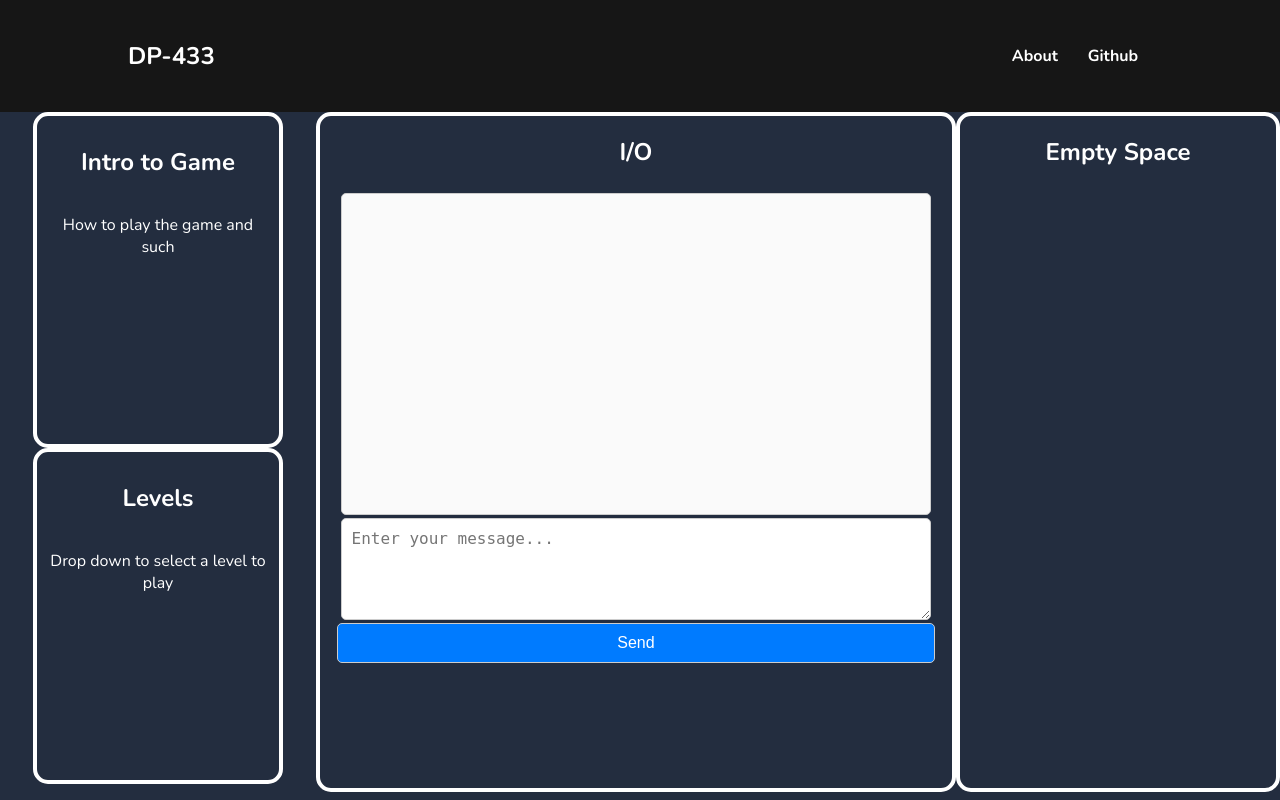
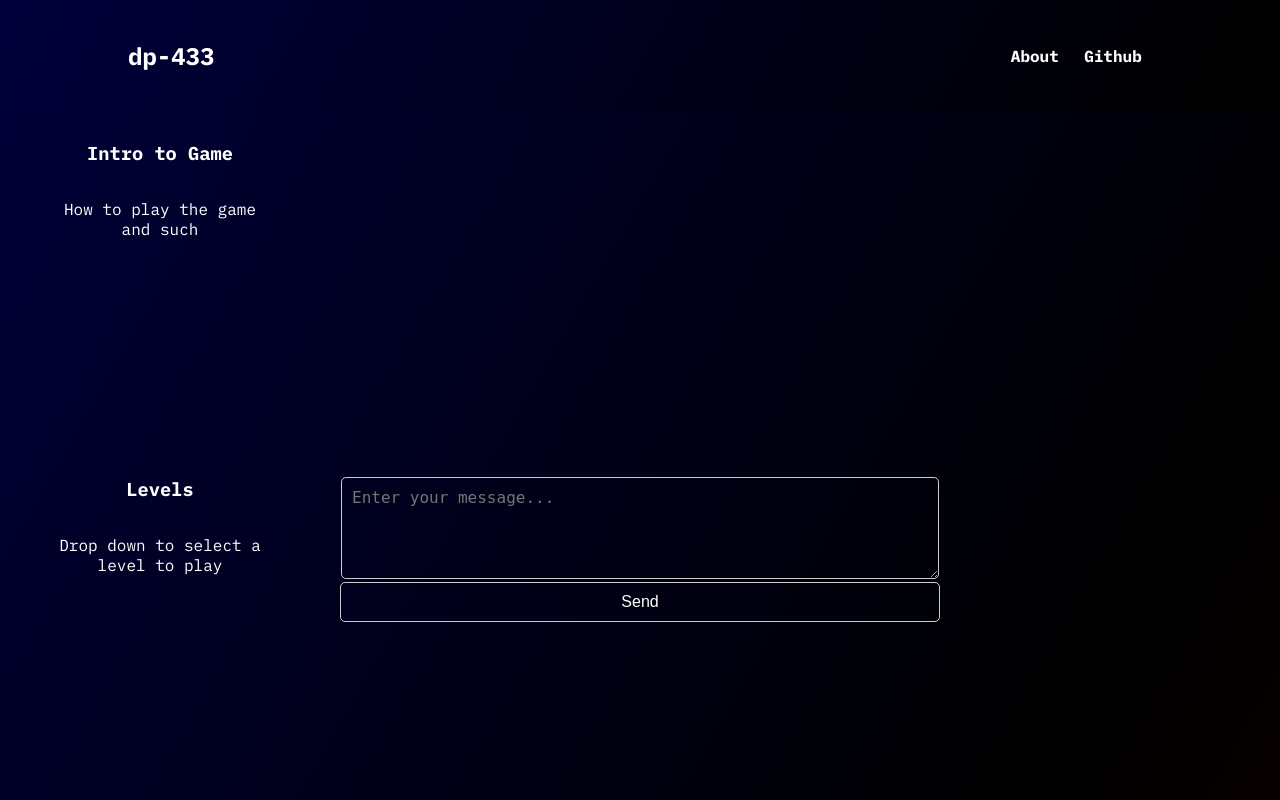
Before and after one commit to rdallim2/CS433_Proj, a Flask app: page / in a window 1280 px wide. Run offline with Flask 3, Linux system fonts and the light colour scheme; some libraries are stand-ins or nearby versions.

Commit message:
Gradient background applied, gradually making it look better.

```diff
--- a/static/styles.css
+++ b/static/styles.css
@@ -1,19 +1,34 @@
 /* styles.css */
+@import url('https://fonts.googleapis.com/css2?family=IBM+Plex+Mono:ital,wght@0,100;0,200;0,300;0,400;0,500;0,600;0,700;1,100;1,200;1,300;1,400;1,500;1,600;1,700&family=Nunito:ital,wght@0,200..1000;1,200..1000&family=Poppins:ital,wght@0,100;0,200;0,300;0,400;0,500;0,600;0,700;0,800;0,900;1,100;1,200;1,300;1,400;1,500;1,600;1,700;1,800;1,900&display=swap');
+
+
+body {
+    margin: 0;
+    padding: 0;
+    font-family: "IBM Plex Mono", serif;
+    background: linear-gradient(300deg,#410000,#000000,#010056);
+    background-size: 280% 180%;
+    animation: gradient-animation 9s ease infinite;
+    color: #fff;
+}
 header {
-    background-color: #161616;
+    background: inherit;
     font-size:larger;
     color: #fff;
     padding: 20px 0;
     border-bottom-style: 2px solid #0f0f0f;
 }
-
-body {
-    margin: 0;
-    padding: 0;
-    font-family: 'Nunito', sans-serif;
-    background-color:#232D3F;
-    color: #fff;
-}
+@keyframes gradient-animation {
+    0% {
+      background-position: 0% 50%;
+    }
+    50% {
+      background-position: 100% 50%;
+    }
+    100% {
+      background-position: 0% 50%;
+    }
+  }
 
 .container {
     width: 80%;
@@ -104,7 +119,7 @@ a{
 .sidebar div {
     display: flex;
     justify-content: flex-start;
-    border: 4px solid white;
+    /* border: 4px solid white; */
     flex: 1;
     width: 70%;
 }
@@ -115,7 +130,7 @@ a{
     text-align: center;
     flex: 1;
     border-radius: 15px;
-    border: 4px solid white;
+    /* border: 4px solid white;   */
     width: 75%;
 }
 
@@ -127,7 +142,7 @@ a{
     text-align: center;
     flex: 2;
     border-radius: 15px;
-    border: 4px solid white;
+    /* border: 4px solid white; */
 
     gap: 5px; /* Space between elements */
 }
@@ -138,17 +153,33 @@ a{
     flex-direction: column;
     align-items: center;
     gap: 3px; /* Space between chat components */
+
 }
 
 .messages {
     width: 90%; /* Fill the width of the chat container */
     height: 300px; /* Set a fixed height for the chat area */
-    border: 1px solid #ccc;
+    /* border: 1px solid #ccc; */
     border-radius: 5px;
     padding: 10px;
-    background-color: #fafafa;
+    /*background-color: #fafafa;*/
     overflow-y: auto; /* Allow scrolling */
-    color: black;
+    scrollbar-color: grey transparent;
+    color: white;
+}
+
+/* For WebKit browsers (Chrome, Edge, Safari) */
+.messages::-webkit-scrollbar {
+    width: 8px; /* Adjust scrollbar width */
+}
+
+.messages::-webkit-scrollbar-thumb {
+    background-color: gray; /* Scrollbar handle */
+    border-radius: 4px;
+}
+
+.messages::-webkit-scrollbar-track {
+    background: transparent; /* Transparent track */
 }
 
 .input-container {
@@ -158,21 +189,25 @@ a{
     width: 90%;
 }
 
+@import url('https://fonts.googleapis.com/css2?family=Roboto+Mono:wght@400;700&display=swap');
 textarea {
     width: 100%; /* Limit width of the textarea */
     height: 80px;
     padding: 10px;
     border-radius: 5px;
+    background: transparent;
     border: 1px solid #ccc;
     font-size: 16px;
+    color: white;
+    font: roboto-mono;
 }
 
 button {
-    width: 105%; /* Same width as the textarea */
+    width: 104%; /* Same width as the textarea */
     padding: 10px;
     border-radius: 5px;
     border: 1px solid #ccc;
-    background-color: #007bff;
+    background: transparent;
     color: white;
     font-size: 16px;
     cursor: pointer;
@@ -180,7 +215,7 @@ button {
 }
 
 button:hover {
-    background-color: #0056b3;
+    border-color: #009b24;
 }
 
 
@@ -195,7 +230,7 @@ button:hover {
 
 .user-message {
     display: block;
-    background-color: lightgrey;
+    background-color: transparent;
     color: white;
     padding: 8px 12px;
     border-radius: 5px;
--- a/templates/index.html
+++ b/templates/index.html
@@ -11,7 +11,7 @@
     <body>
         <header>
             <div class="header-container">
-                <h1 class="title">DP-433</h1>
+                <h1 class="title">dp-433</h1>
                 <div class="header-links">
                     <a href="#about" data-page="about.html">About</a>
                     <a href="https://github.com/rdallim2/CS433_Proj" target="_blank">Github</a>
@@ -23,16 +23,16 @@
             <div class="content-container">
                 <div class="sidebar">
                     <div class="intro">
-                        <h2>Intro to Game</h2>
+                        <h3>Intro to Game</h3>
                         <p>How to play the game and such</p>
                     </div>
                     <div class="levels">
-                        <h2>Levels</h2>
+                        <h3>Levels</h3>
                         <p>Drop down to select a level to play</p>
                     </div>
                 </div>
                 <div class="io">
-                    <h2>I/O</h2>
+                    <h3></h3>
                     <div class="chat-container">
                         <div class="messages" id="messages"></div>
                         <div class="input-container">
@@ -43,7 +43,7 @@
                     </div>
                 </div>
                 <div class="empty-space">
-                    <h2>Empty Space</h2>
+                    <h2></h2>
                 </div>
             </div>
         </main>
```
